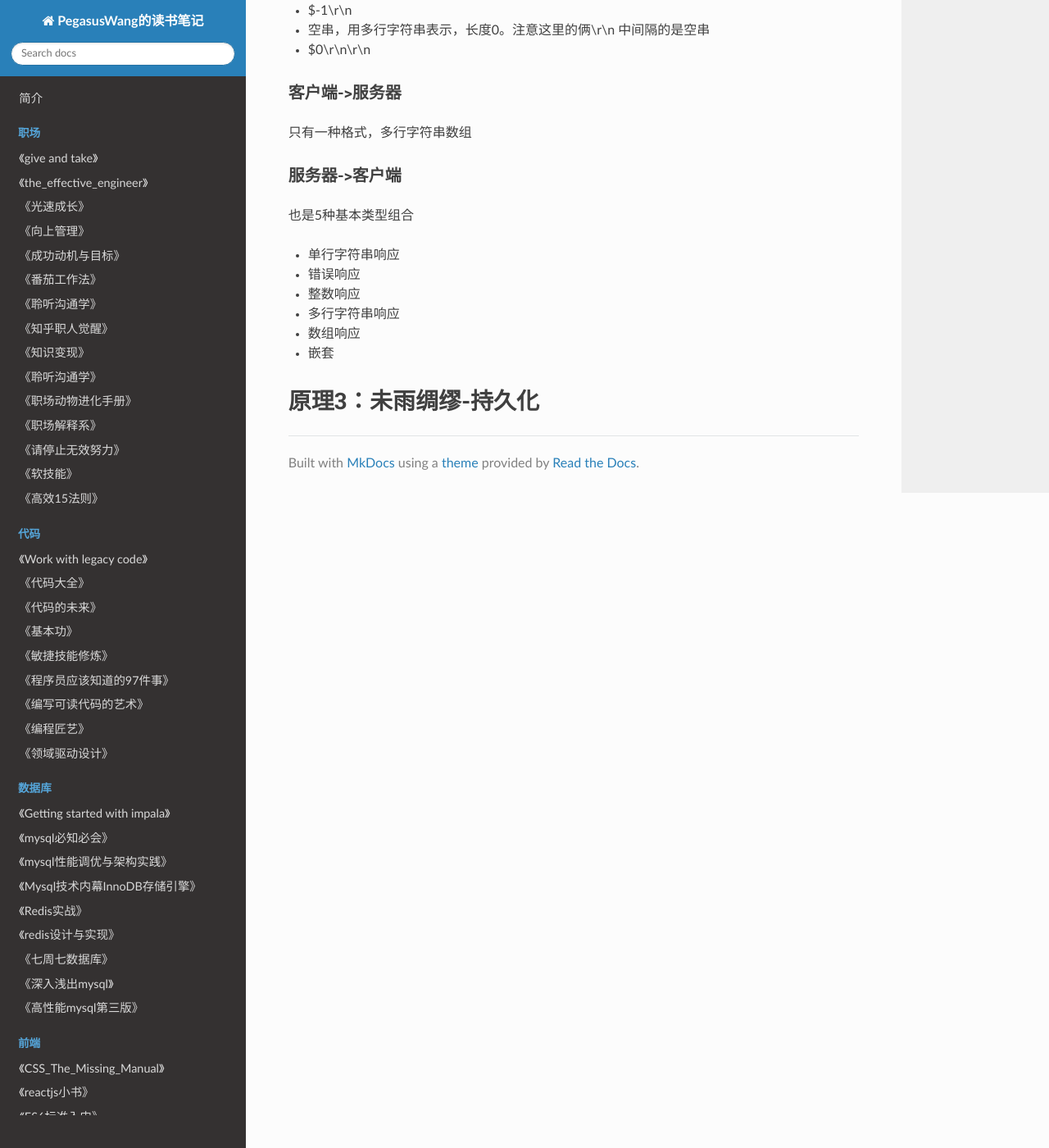
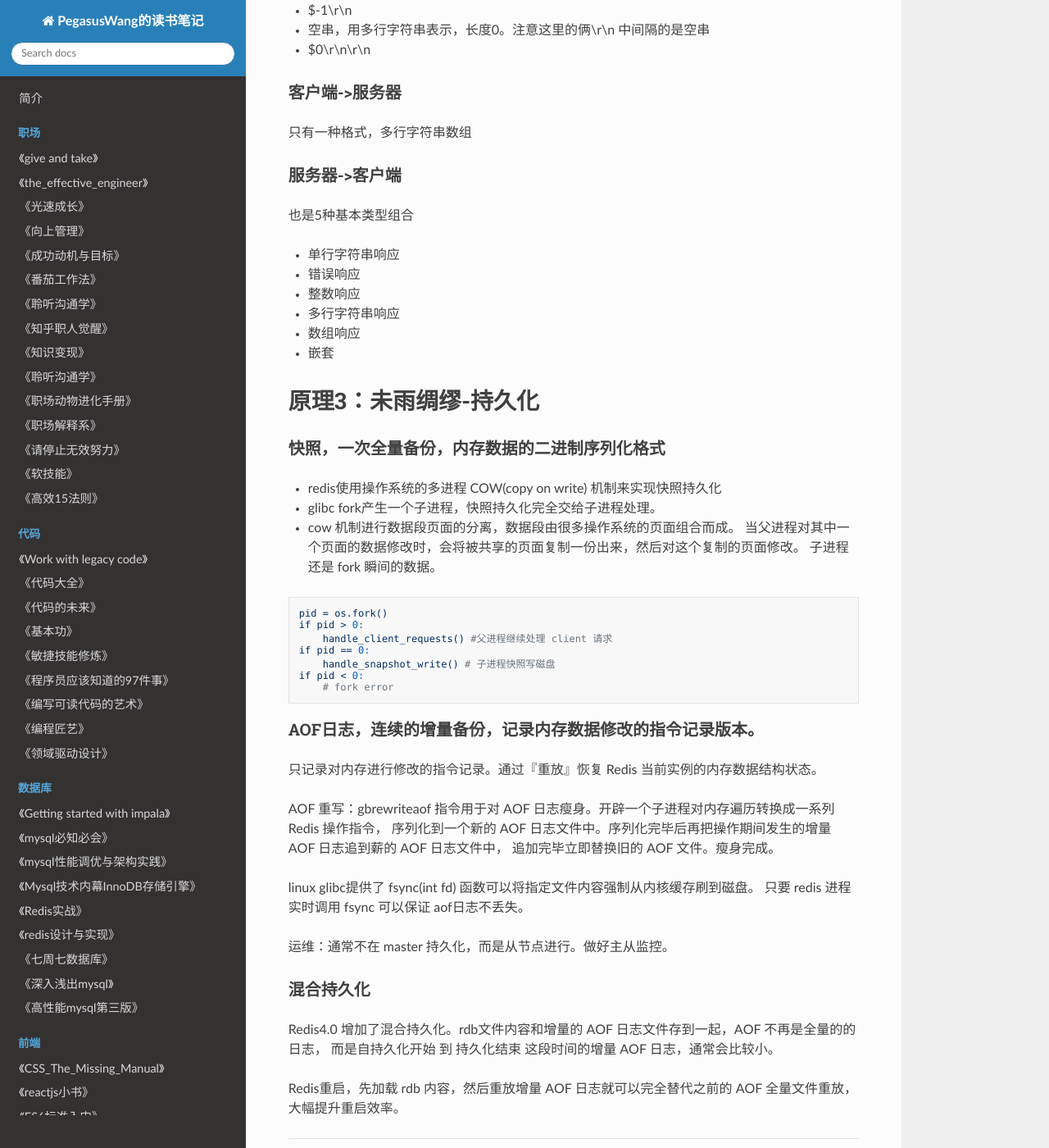
Before and after one commit to PegasusWang/booknotes, an MkDocs documentation site: the page built from docs/database/redis深度历险核心原理和应用实践.md, in a window 1280 px wide and 1400 px high, scrolled down 5318 px. Shown: the whole window at 82% size. Built offline with MkDocs 1.6.1, drawn with Linux system fonts in a browser that asks for light colours; nearby versions of some CDN libraries; old or Windows-style settings are respelled for this version of MkDocs.

Commit message:
redis 持久化

````diff
--- a/docs/database/redis深度历险核心原理和应用实践.md
+++ b/docs/database/redis深度历险核心原理和应用实践.md
@@ -269,3 +269,41 @@ resp 把传输的数据结构分成5种最小单元类型，单元结束后统
 
 
 # 原理3：未雨绸缪-持久化
+
+### 快照，一次全量备份，内存数据的二进制序列化格式
+- redis使用操作系统的多进程 COW(copy on write) 机制来实现快照持久化
+- glibc fork产生一个子进程，快照持久化完全交给子进程处理。
+- cow 机制进行数据段页面的分离，数据段由很多操作系统的页面组合而成。
+  当父进程对其中一个页面的数据修改时，会将被共享的页面复制一份出来，然后对这个复制的页面修改。
+  子进程还是 fork 瞬间的数据。
+
+```
+pid = os.fork()
+if pid > 0:
+    handle_client_requests() #父进程继续处理 client 请求
+if pid == 0:
+    handle_snapshot_write() # 子进程快照写磁盘
+if pid < 0:
+    # fork error
+```
+
+### AOF日志，连续的增量备份，记录内存数据修改的指令记录版本。
+
+只记录对内存进行修改的指令记录。通过『重放』恢复 Redis 当前实例的内存数据结构状态。
+
+AOF 重写：gbrewriteaof 指令用于对 AOF 日志瘦身。开辟一个子进程对内存遍历转换成一系列 Redis 操作指令，
+序列化到一个新的 AOF 日志文件中。序列化完毕后再把操作期间发生的增量 AOF 日志追到薪的 AOF 日志文件中，
+追加完毕立即替换旧的 AOF 文件。瘦身完成。
+
+linux glibc提供了 fsync(int fd) 函数可以将指定文件内容强制从内核缓存刷到磁盘。
+只要 redis 进程实时调用 fsync 可以保证 aof日志不丢失。
+
+
+运维：通常不在 master 持久化，而是从节点进行。做好主从监控。
+
+
+### 混合持久化
+Redis4.0 增加了混合持久化。rdb文件内容和增量的 AOF 日志文件存到一起，AOF 不再是全量的的日志，
+而是自持久化开始 到 持久化结束 这段时间的增量 AOF 日志，通常会比较小。
+
+Redis重启，先加载 rdb 内容，然后重放增量 AOF 日志就可以完全替代之前的 AOF 全量文件重放，大幅提升重启效率。
````
